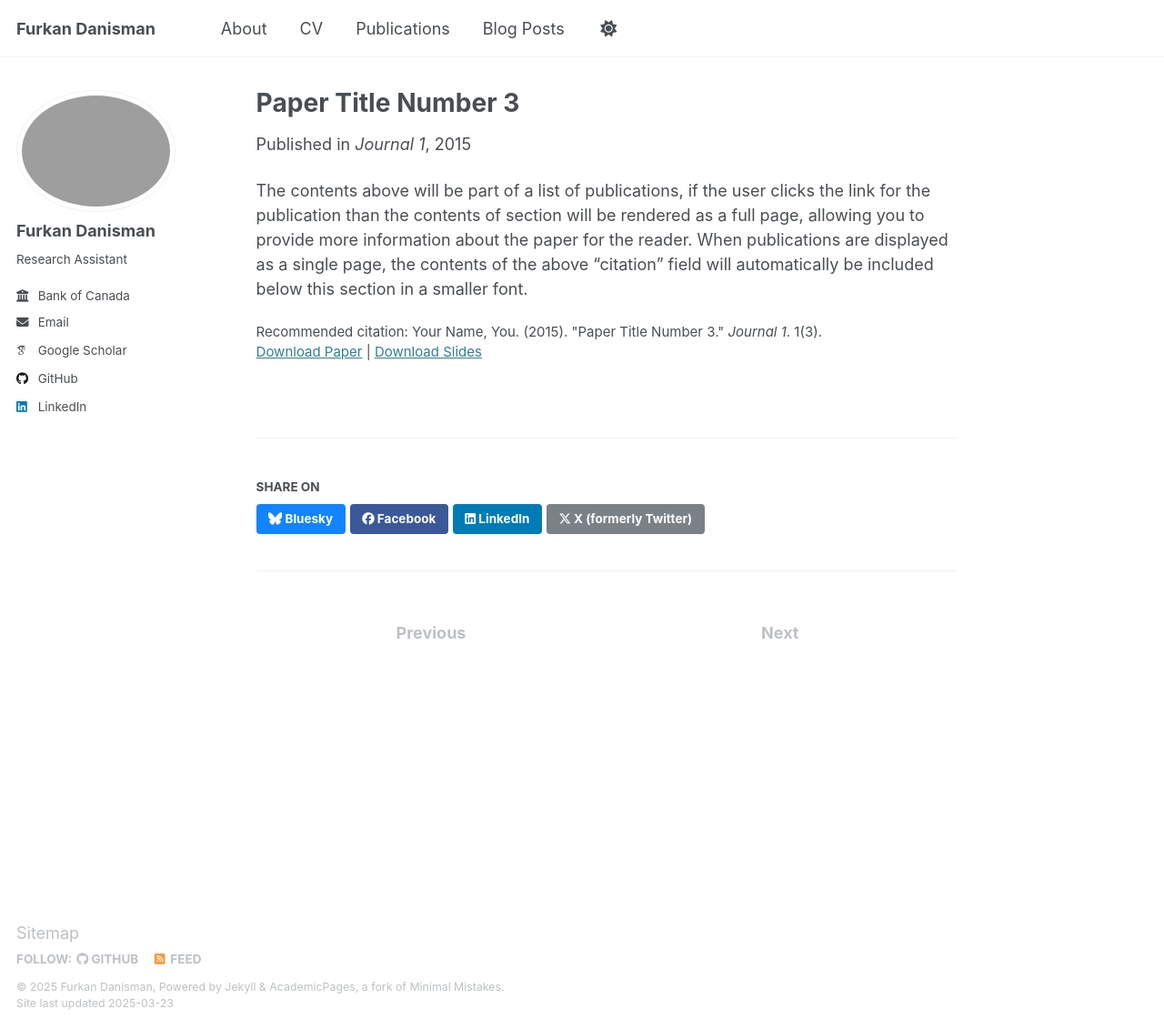
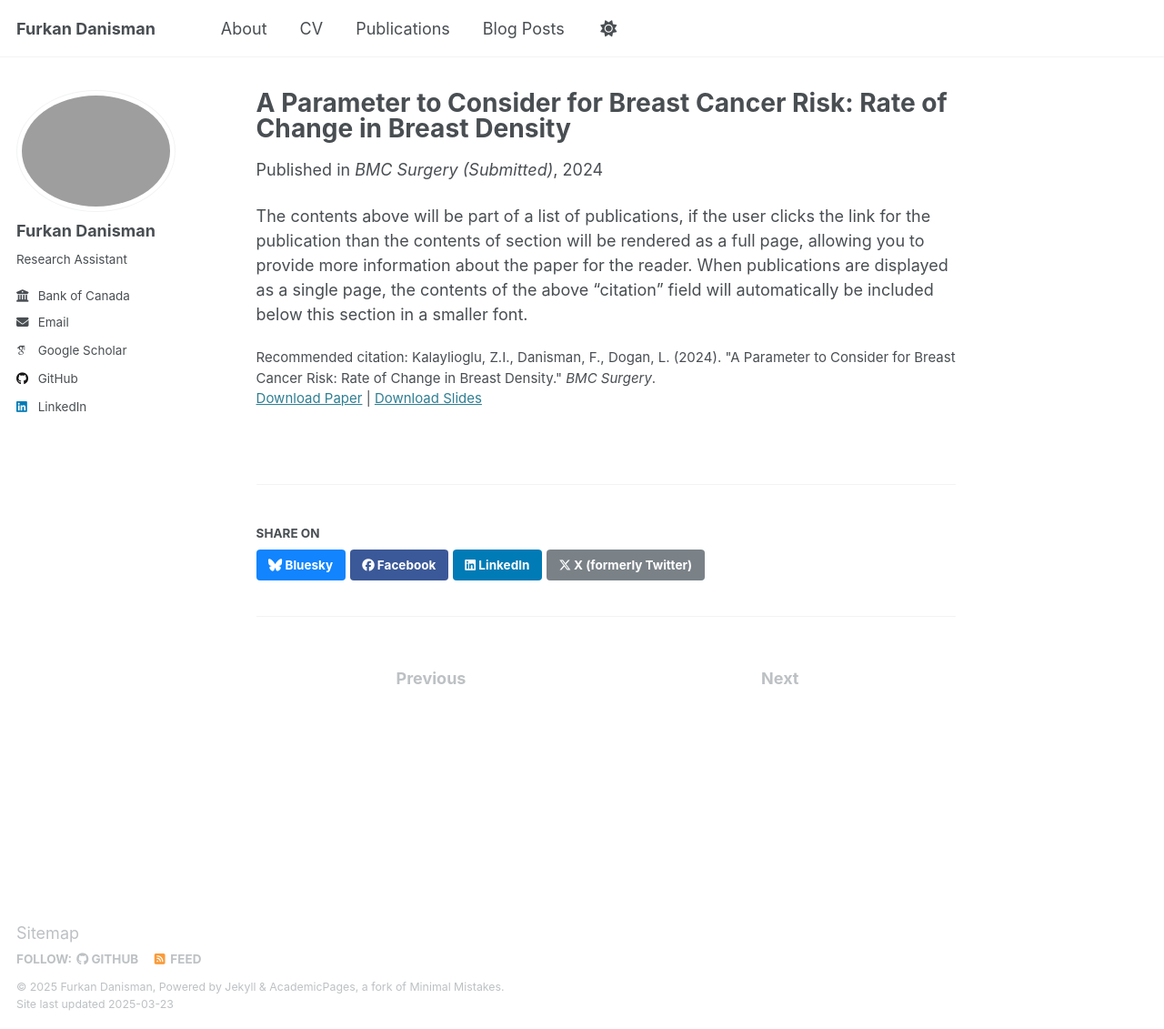
Before and after one commit to FurkanDanisman/FurkanDanisman.github.io, a Jekyll site: the page built from _publications/2015-10-01-paper-title-number-3.md, in a window 1280 px wide and 1131 px high. Shown: the whole window at 91% size. Built offline with Jekyll 4.4.1, drawn with Linux system fonts in a browser that asks for light colours; some web fonts are replaced.

Commit message:
Update 2015-10-01-paper-title-number-3.md

```diff
--- a/_publications/2015-10-01-paper-title-number-3.md
+++ b/_publications/2015-10-01-paper-title-number-3.md
@@ -1,14 +1,14 @@
 ---
-title: "Paper Title Number 3"
+title: "A Parameter to Consider for Breast Cancer Risk: Rate of Change in Breast Density"
 collection: publications
 category: manuscripts
-permalink: /publication/2015-10-01-paper-title-number-3
-excerpt: 'This paper is about the number 3. The number 4 is left for future work.'
-date: 2015-10-01
-venue: 'Journal 1'
-slidesurl: 'http://academicpages.github.io/files/slides3.pdf'
-paperurl: 'http://academicpages.github.io/files/paper3.pdf'
-citation: 'Your Name, You. (2015). &quot;Paper Title Number 3.&quot; <i>Journal 1</i>. 1(3).'
+permalink: /publication/2024-12-01-breast-cancer-risk
+excerpt: 'A study on the rate of change in breast density as a parameter for assessing breast cancer risk.'
+date: 2024-12-01
+venue: 'BMC Surgery (Submitted)'
+slidesurl: 'http://academicpages.github.io/files/slides_breast_cancer.pdf'
+paperurl: 'http://academicpages.github.io/files/paper_breast_cancer.pdf'
+citation: 'Kalaylioglu, Z.I., Danisman, F., Dogan, L. (2024). "A Parameter to Consider for Breast Cancer Risk: Rate of Change in Breast Density." <i>BMC Surgery</i>.'
 ---
 
 The contents above will be part of a list of publications, if the user clicks the link for the publication than the contents of section will be rendered as a full page, allowing you to provide more information about the paper for the reader. When publications are displayed as a single page, the contents of the above "citation" field will automatically be included below this section in a smaller font.
```
